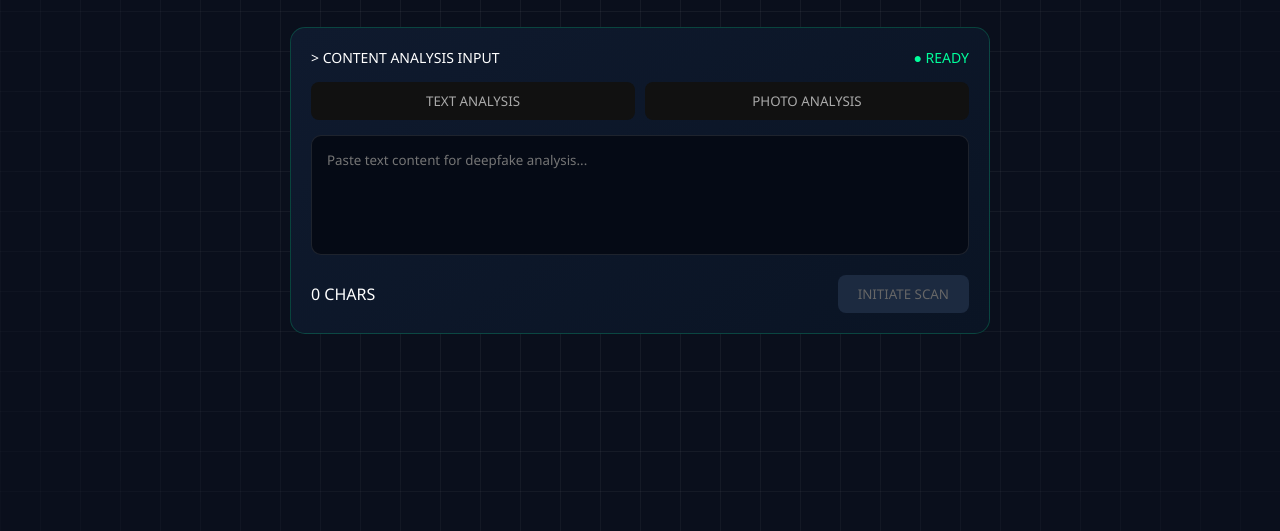
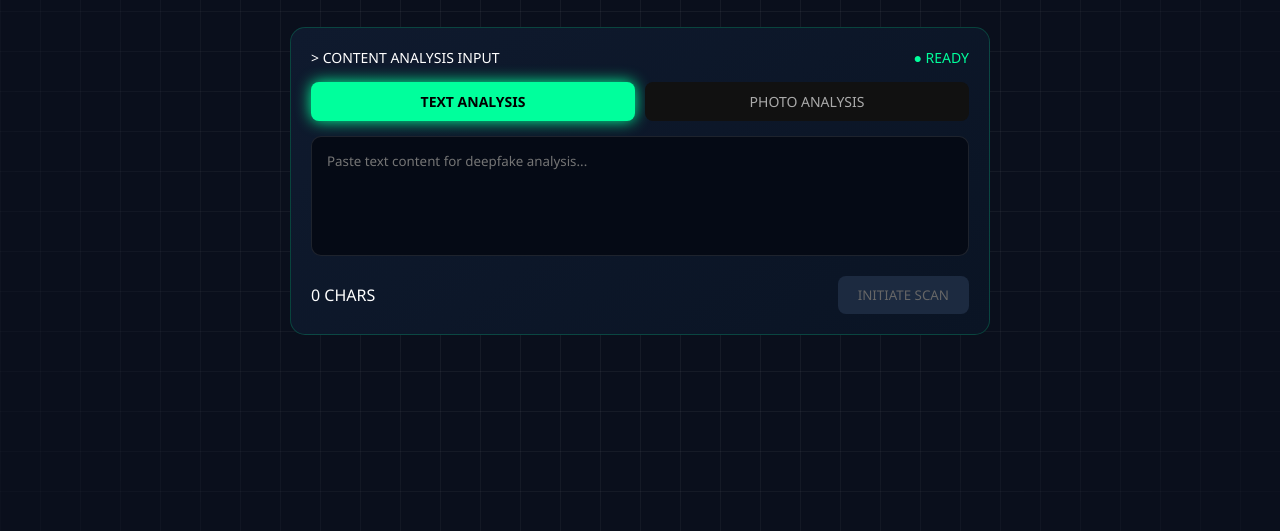
Before and after one commit to ghoshtrishita44-star/frontend, a plain HTML site: page index.html in a window 1280 px wide. Shown: the part 269-800 px from the top of the page. Drawn offline with Linux system fonts and the light colour scheme.

Commit message:
new changes

```diff
--- a/index.html
+++ b/index.html
@@ -46,9 +46,12 @@
             </div>
 
             <div class="tabs">
-                <button class="tabactive">TEXT ANALYSIS</button>
-                <button class="tab">PHOTO ANALYSIS</button>
-            </div>
+             <input type="radio" name="analysis" id="text-mode" checked>
+             <label for="text-mode" class="tab-label">TEXT ANALYSIS</label>
+
+             <input type="radio" name="analysis" id="photo-mode">
+             <label for="photo-mode" class="tab-label">PHOTO ANALYSIS</label>
+             </div>
 
             <textarea placeholder="Paste text content for deepfake analysis..."></textarea>
 
--- a/styles/tabs.css
+++ b/styles/tabs.css
@@ -1,35 +1,47 @@
+/* 1. Hide the radio buttons themselves */
+.tabs input[type="radio"] {
+    display: none;
+}
 
-        /* TABS */
-        .tabs {
-            display: flex;
-            flex-wrap: wrap;
-            gap: 10px;
-            margin-bottom: 15px;
-        }
+/* 2. Style the labels to look exactly like your buttons */
+.tab-label {
+    flex: 1;
+    min-width: 120px;
+    padding: 10px;
+    border-radius: 8px;
+    border: none;
+    background: #111; /* Your dark background */
+    color: #aaa;
+    cursor: pointer;
+    transition: 0.3s;
+    text-align: center;
+    font-size: 14px;
+    display: flex;
+    align-items: center;
+    justify-content: center;
+}
 
-        .tab ,.tabactive{
-            flex: 1;
-            min-width: 120px;
-            padding: 10px;
-            border-radius: 8px;
-            border: none;
-            background: #111;
-            color: #aaa;
-            cursor: pointer;
-            transition: 0.3s;
-        }
+/* 3. Hover effect (keeping your glow) */
+.tab-label:hover {
+    background: #00ff9c;
+    color: black;
+    font-weight: bold;
+    box-shadow: 0 0 15px #00ff9c;
+}
 
-        /* ACTIVE TAB */
+/* 4. THE STICKY ACTIVE STATE */
+/* This triggers when the associated radio button is checked */
+input[type="radio"]:checked + .tab-label {
+    background: #00ff9c;
+    color: black;
+    font-weight: bold;
+    box-shadow: 0 0 15px #00ff9c;
+}
 
-        /* Hover effect */
-        .tab:hover , .tabactive:hover {
-
-
-
-            background: #00ff9c;
-            color: black;
-            font-weight: bold;
-            box-shadow: 0 0 15px #00ff9c;
-
-
-        }
+/* General tabs container logic */
+.tabs {
+    display: flex;
+    flex-wrap: wrap;
+    gap: 10px;
+    margin-bottom: 15px;
+}
```
